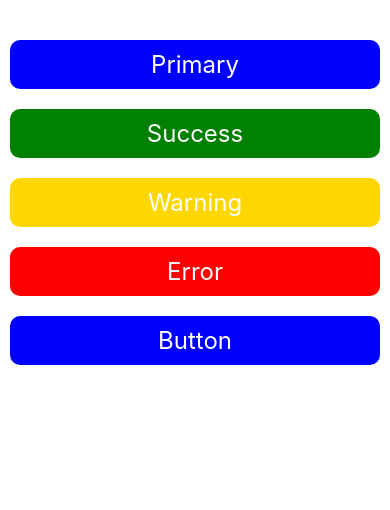
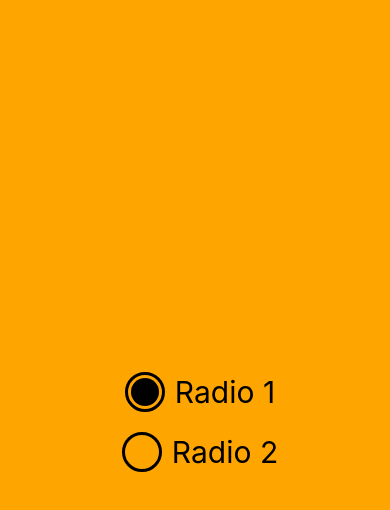
Before and after one commit to mtalhaleo2002/RN-App-From-Bg, a React Native app: screen / in a window 390 px wide. Shown: the top 510 px of the page. Built offline with nearby package versions, Linux system fonts and the light colour scheme.

Commit message:
Make Radio Button In React Native

```diff
--- a/App.tsx
+++ b/App.tsx
@@ -1,56 +1,61 @@
-import React from 'react';
-import { View, StyleSheet, TouchableHighlight, Text } from 'react-native';
+import React, { useState } from 'react';
+import { View, StyleSheet, Text, TouchableOpacity } from 'react-native';
 
 const App = () => {
+  const [selectedRadio, setSelectedRadio] = useState(1);
+
   return (
-    <View style={styles.container}>
-      <TouchableHighlight>
-        <Text style={[styles.button, styles.primary]}>Primary</Text>
-      </TouchableHighlight>
-      <TouchableHighlight>
-        <Text style={[styles.button, styles.success]}>Success</Text>
-      </TouchableHighlight>
-      <TouchableHighlight>
-        <Text style={[styles.button, styles.warning]}>Warning</Text>
-      </TouchableHighlight>
-      <TouchableHighlight>
-        <Text style={[styles.button, styles.error]}>Error</Text>
-      </TouchableHighlight>
-      <TouchableHighlight>
-        <Text style={styles.button}>Button</Text>
-      </TouchableHighlight>
+    <View style={styles.main}>
+      <TouchableOpacity onPress={() => setSelectedRadio(1)}>
+        <View style={styles.wrapper}>
+          <View style={styles.radio}>
+            {selectedRadio == 1 ? <View style={styles.radioBG}></View> : null}
+          </View>
+          <Text style={styles.radioText}>Radio 1</Text>
+        </View>
+      </TouchableOpacity>
+
+      <TouchableOpacity onPress={() => setSelectedRadio(2)}>
+        <View style={styles.wrapper}>
+          <View style={styles.radio}>
+            {selectedRadio == 2 ? <View style={styles.radioBG}></View> : null}
+          </View>
+          <Text style={styles.radioText}>Radio 2</Text>
+        </View>
+      </TouchableOpacity>
     </View>
   );
 };
 
 const styles = StyleSheet.create({
-  container: {
+  main: {
     flex: 1,
-    marginTop: 30,
+    backgroundColor: 'orange',
+    alignItems: 'center',
+    justifyContent: 'center',
   },
-  button: {
-    backgroundColor: 'blue',
-    fontSize: 24,
+  radioText: {
+    fontSize: 30,
+    color: 'Black',
+  },
+  radio: {
+    height: 40,
+    width: 40,
+    borderColor: 'black',
+    borderRadius: 20,
+    borderWidth: 3,
     margin: 10,
-    padding: 10,
-    borderRadius: 10,
-    color: 'white',
-    textAlign: 'center',
-    shadowColor: '#000',
-    shadowOpacity: 1,
-    elevation: 10,
   },
-  primary: {
-    backgroundColor: 'blue',
+  wrapper: {
+    flexDirection: 'row',
+    alignItems: 'center',
   },
-  success: {
-    backgroundColor: 'green',
-  },
-  warning: {
-    backgroundColor: 'gold',
-  },
-  error: {
-    backgroundColor: 'red',
+  radioBG: {
+    height: 28,
+    width: 28,
+    backgroundColor: 'black',
+    borderRadius: 20,
+    margin: 3,
   },
 });
 
```
